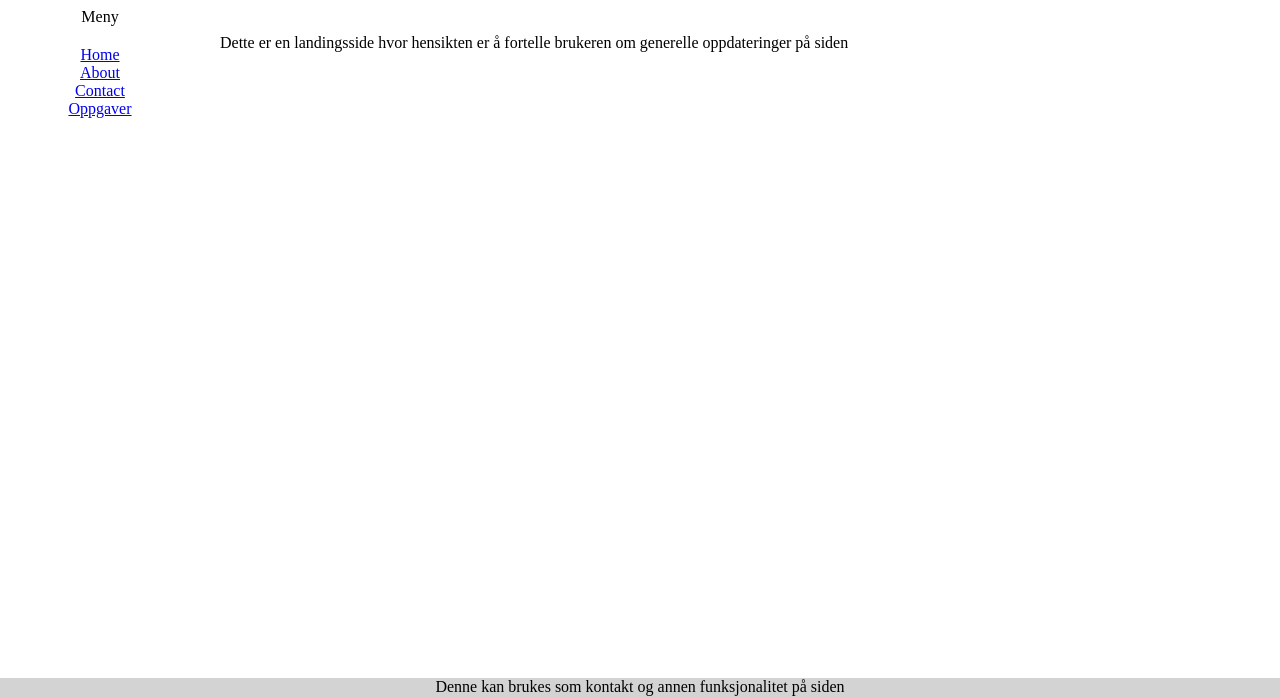
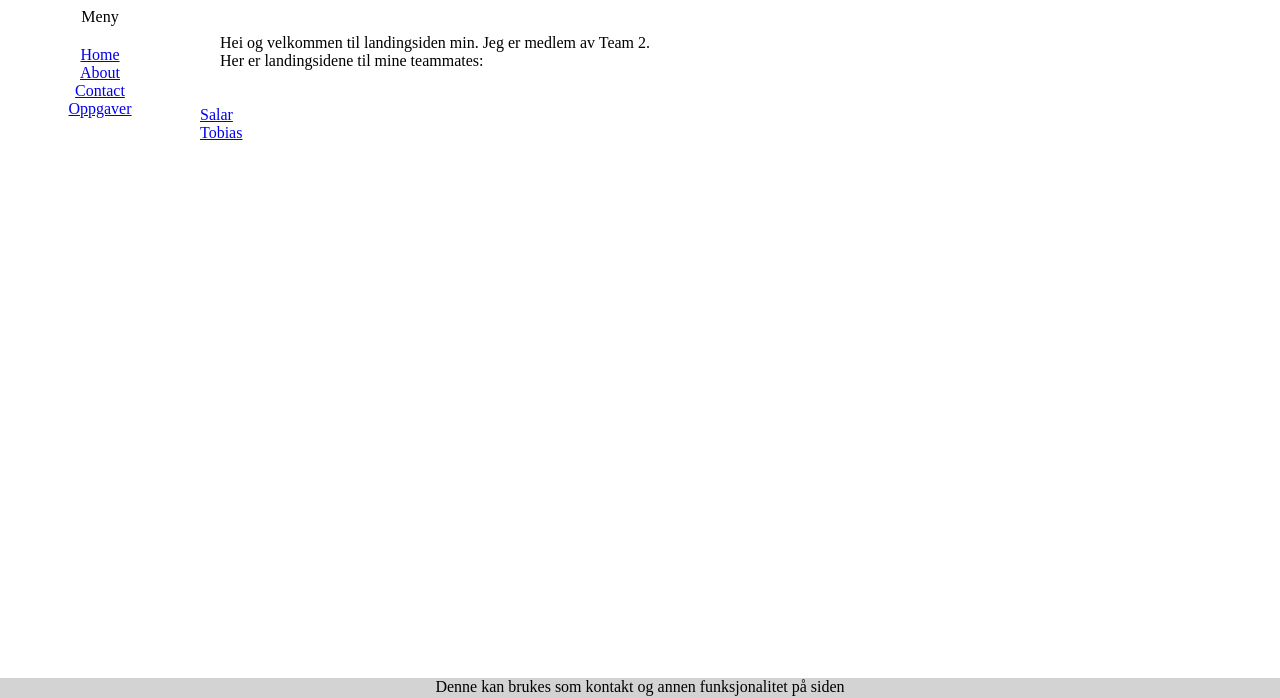
Before and after one commit to Philip-Getacademy/Git, a plain HTML site: page About.html in a window 1280 px wide. Shown: the part 102-800 px from the top of the page. Drawn offline with Linux system fonts and the light colour scheme.

Commit message:
added links
links to teammates on about page

```diff
--- a/About.html
+++ b/About.html
@@ -22,7 +22,15 @@
         </div>
         <div class="mainContent">
 
-            <p>Dette er en landingsside hvor hensikten er å fortelle brukeren om generelle oppdateringer på siden</p>
+
+        <p>Hei og velkommen til landingsiden min. Jeg er medlem av Team 2.  <br> Her er landingsidene til mine teammates:</p>
+
+
+            <a href="https://salar997.github.io/Htmlpage/index.html">Salar</a>
+            <br>
+            <a href="https://tobias-getacademy.github.io/Github/index.html">Tobias</a>
+
+
 
         </div>
         <div class="footer">Denne kan brukes som kontakt og annen funksjonalitet på siden</div>
```
